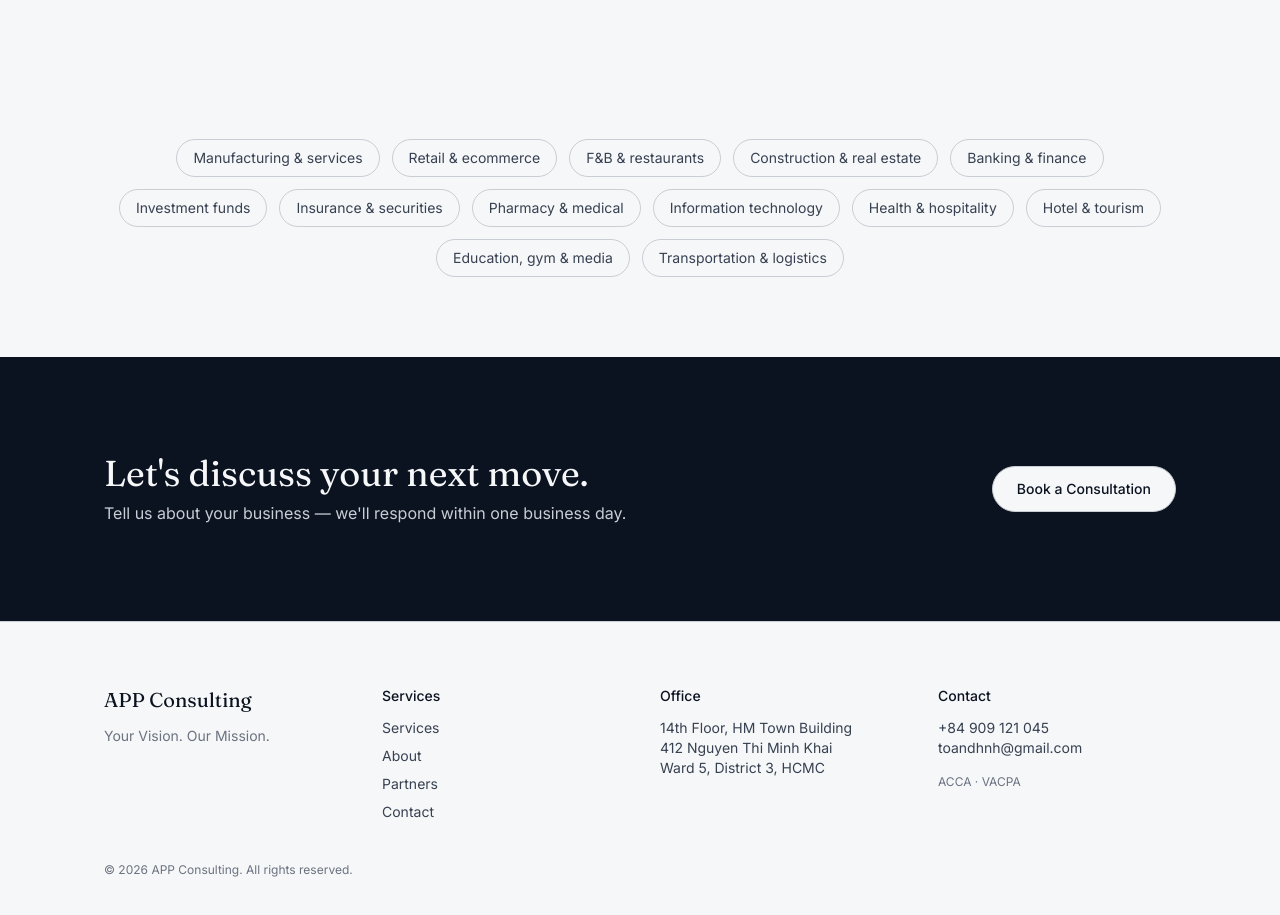
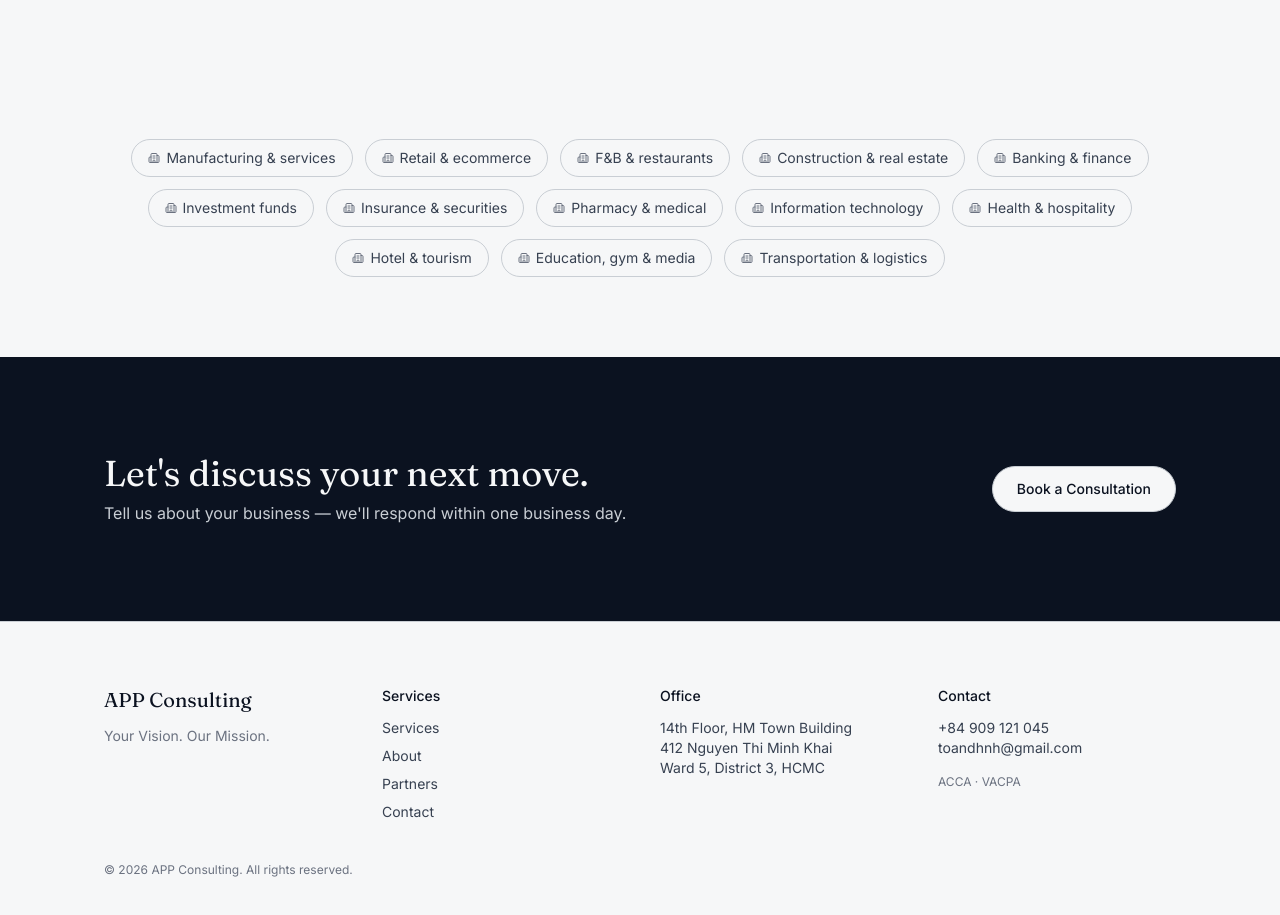
Before and after one commit to tanvhla258/app_consultant, a Next.js app: page /en in a window 1280 px wide. Shown: the part 4100-5015 px from the top of the page. Built offline with nearby package versions, Linux system fonts and the light colour scheme; no server answers.

Commit message:
feat(IndustriesStrip): add Building2 icon to each industry pill

```diff
--- a/components/marketing/IndustriesStrip.tsx
+++ b/components/marketing/IndustriesStrip.tsx
@@ -1,8 +1,14 @@
+import { Building2 } from 'lucide-react';
+
 export function IndustriesStrip({ items }: { items: string[] }) {
   return (
     <div className="flex flex-wrap justify-center gap-3">
       {items.map(item => (
-        <span key={item} className="rounded-full border border-ink-200 px-4 py-2 text-sm text-ink-600">
+        <span
+          key={item}
+          className="inline-flex items-center gap-1.5 rounded-full border border-ink-200 px-4 py-2 text-sm text-ink-600"
+        >
+          <Building2 size={12} className="text-ink-400" />
           {item}
         </span>
       ))}
```
